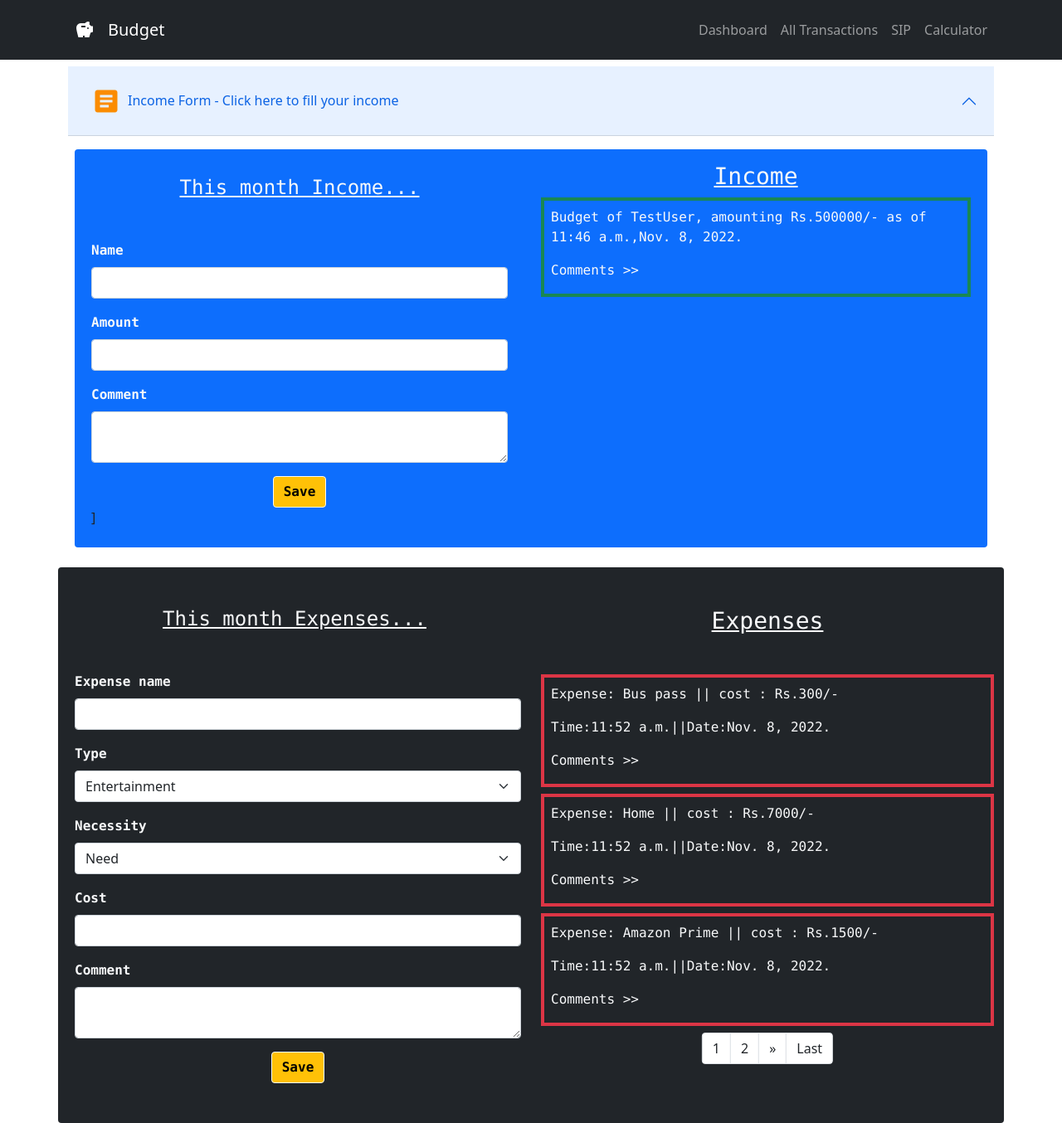
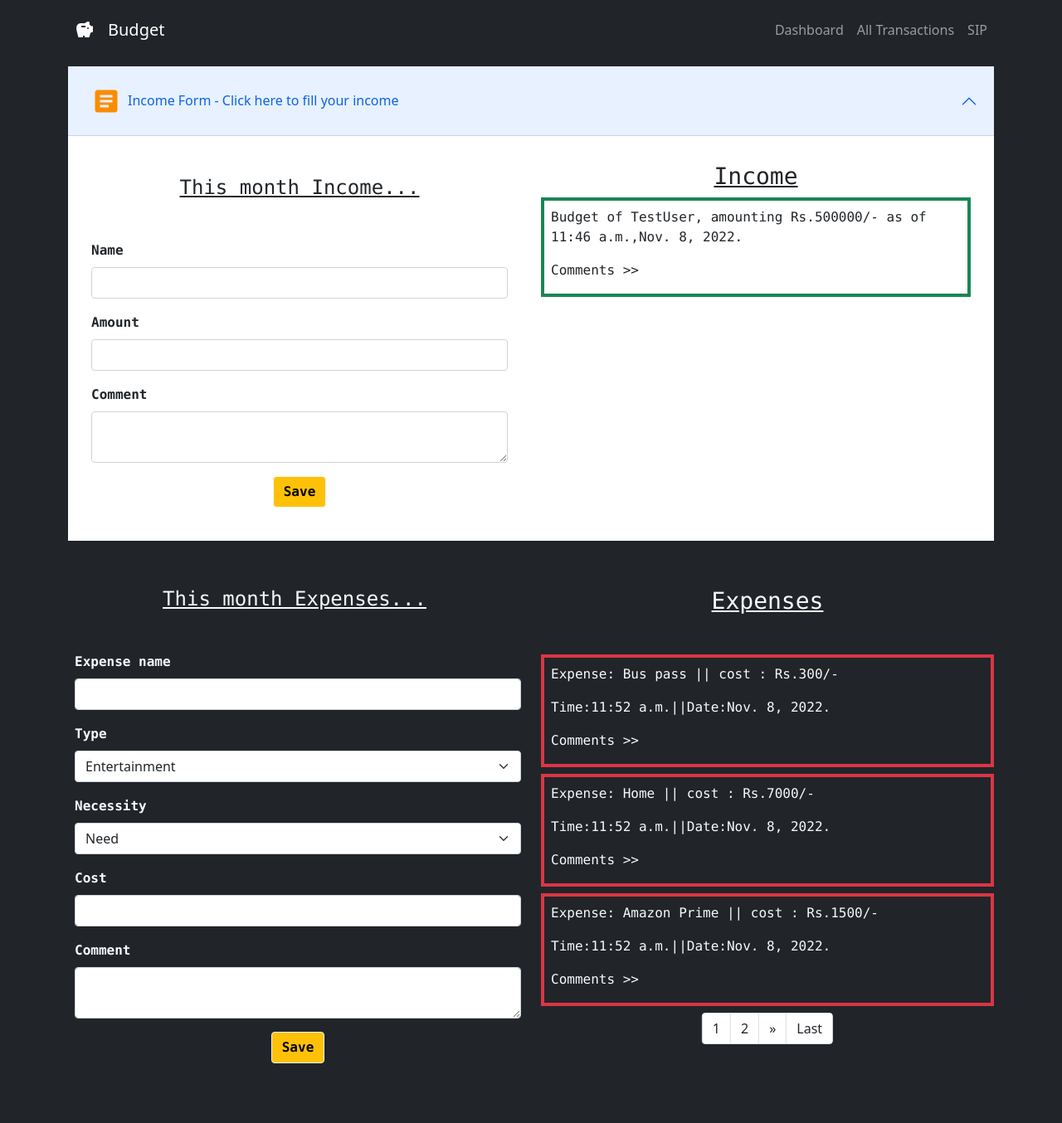
Before and after one commit to varunteja007006/Budget-Django, a Django app: page / in a window 1280 px wide, after a click that opens the changed part. Shown: the whole page at 83% size. After the commit the page ends 1282 px from the top, so only its background shows below. Run offline with Django 3.2, Linux system fonts and the light colour scheme; data comes from the database, SQL or seed files in the repository; both versions use the stored data as it was after the commit; parts of the project's set-up code (start-up, migrations or seed data) failed here and were passed over.

Commit message:
Modifications

```diff
--- a/home/templates/all_transactions.html
+++ b/home/templates/all_transactions.html
@@ -5,7 +5,7 @@
 {% block body %}
 
 
-<div class="container-fluid bg-dark">
+<div class="container bg-dark">
 
   <div class="row row-cols-1 row-cols-md-3 g-4">
     <div class="col">
--- a/home/templates/dashboard.html
+++ b/home/templates/dashboard.html
@@ -12,7 +12,7 @@
     <link href="https://cdn.jsdelivr.net/npm/bootstrap@5.1.2/dist/css/bootstrap.min.css" rel="stylesheet" integrity="sha384-uWxY/CJNBR+1zjPWmfnSnVxwRheevXITnMqoEIeG1LJrdI0GlVs/9cVSyPYXdcSF" crossorigin="anonymous">
     <title> {% block title %}Dashboard{% endblock title %}</title>
   </head>
-  <body>
+  <body class="bg-dark">
   <nav class="navbar navbar-expand-lg navbar-dark bg-dark">
     <div class="container">
       <span class="navbar-brand m-2 material-icons md-24" class="">savings</span>
@@ -30,10 +30,10 @@
           </li>
           <li class="nav-item">
             <a class="nav-link" href="sip">SIP</a>
-          </li>
+          </li>     <!--
           <li class="nav-item">
             <a class="nav-link" href="calc">Calculator</a>
-          </li>
+          </li>         -->
         </ul>
       </div>
     </div>
@@ -55,21 +55,21 @@
       <div id="flush-collapseOne" class="accordion-collapse collapse" aria-labelledby="flush-headingOne" data-bs-parent="#accordionFlushExample">
         <div class="accordion-body">
 
-          <div class="row bg-primary w-auto align-items-start rounded">
+          <div class="row w-auto align-items-start rounded">
             <div class="col mt-3">
               <form method='POST'>
               {% csrf_token %}
-              <h4 class="text-light text-center mb-5 font-monospace text-decoration-underline mt-3">This month Income...</h4>
+              <h4 class="text-dark text-center mb-5 font-monospace text-decoration-underline mt-3">This month Income...</h4>
                 <div class="mb-4 mx-2">
-                  <label for="id_name" class="form-label text-light font-monospace fw-bolder">Name</label>
+                  <label for="id_name" class="form-label font-monospace fw-bolder">Name</label>
                   <p>{{form_income.name}}</p>
-                  <label for="id_amount" class="form-label text-light font-monospace fw-bolder">Amount</label>
+                  <label for="id_amount" class="form-label font-monospace fw-bolder">Amount</label>
                   <p>{{form_income.amount}}</p>
-                  <label for="id_comment" class="form-label text-light font-monospace fw-bolder">Comment</label>
+                  <label for="id_comment" class="form-label font-monospace fw-bolder">Comment</label>
                   <p>{{form_income.comment}}</p>
                   <center>
                     <button type="submit" class="btn btn-light bg-warning font-monospace fw-bolder">Save</button>
-                  </center>]
+                  </center>
                   {% if success %}
                   <div class="alert alert-success mt-3" role="alert">
                     {{success_income}}
@@ -79,9 +79,9 @@
               </form>
             </div>
             <div class="col mb-3 mx-2">
-              <h3 class="text-light text-center mb-2 mt-3 font-monospace text-decoration-underline">Income</h3>
+              <h3 class="text-dark text-center mb-2 mt-3 font-monospace text-decoration-underline">Income</h3>
               {% for obj in obj_income %}
-              <div class="text-light font-monospace border border-success border-4 mb-2">
+              <div class="font-monospace border border-success border-4 mb-2">
                 <p class="px-2 mt-2">Budget of {{obj.name}}, amounting Rs.{{obj.amount}}/- as of {{obj.time}},{{obj.date}}.</h3>
                 <p class="px-2 mt-2">Comments >> {{obj.comment}}</h3>
               </div>
--- a/home/urls.py
+++ b/home/urls.py
@@ -7,7 +7,7 @@ urlpatterns = [
     path('', views.dashboard, name='dashboard'),
     path('all_transactions', views.all_transactions, name='all-transactions'),
     path('sip', views.sip, name='sip-page'),
-    path('calc', views.calc, name='calc-page'),
+   # path('calc', views.calc, name='calc-page'),
     path('download_csv', views.download_csv, name='download-csv'),
     path('download_csv_all', views.download_csv_all, name='download-csv-all'),
 ]
--- a/home/views.py
+++ b/home/views.py
@@ -415,5 +415,5 @@ def get_graph_pie(overall_exp, types, graph_title):
 
     return data
 
-def calc(request):
-    return render(request, 'calc.html')
+#def calc(request):
+#    return render(request, 'calc.html')
```
Also changed, not shown: db.sqlite3 (added).
